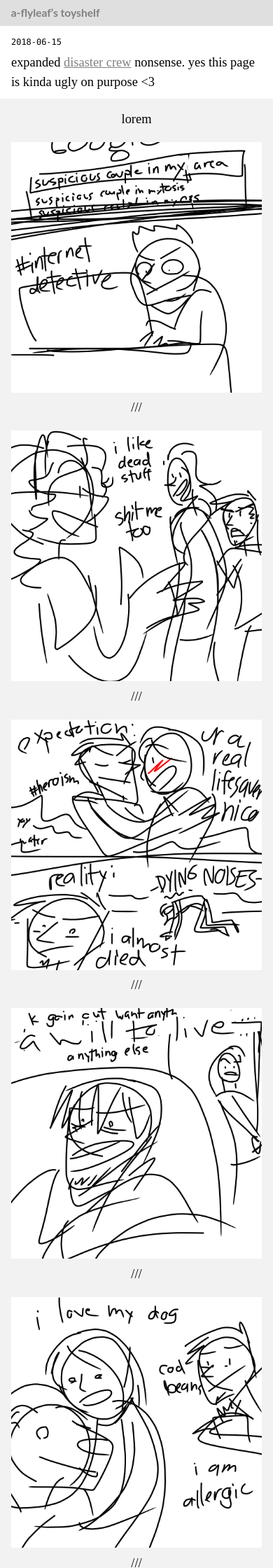
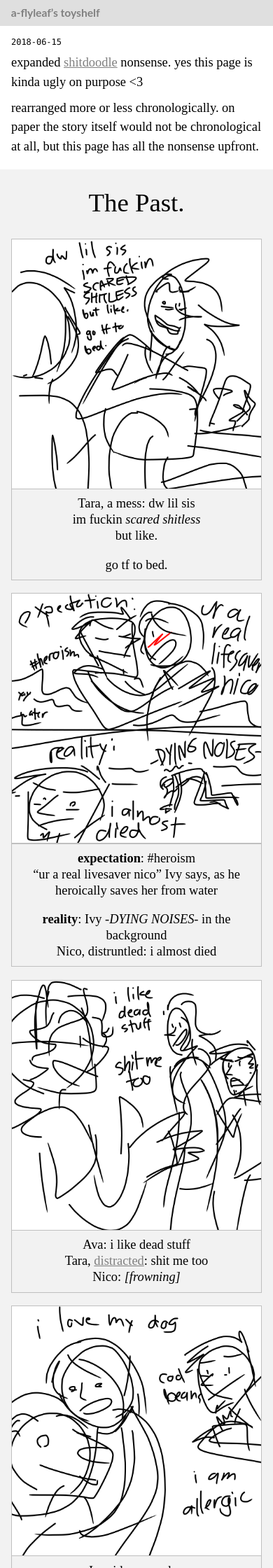
Before and after one commit to a-flyleaf/toyshelf, a Jekyll site: the page built from disaster-crew/2018-06-15/index.html, in a window 390 px wide. Shown: the top 2240 px of the page at 70% size. Built offline with Jekyll 4.4.1, drawn with Linux system fonts in a browser that asks for light colours; some web fonts are replaced; some of the changed text lies outside the part shown.

Commit message:
~d-c shitdoodle bs page ?done

```diff
--- a/disaster-crew/2018-06-15/index.html
+++ b/disaster-crew/2018-06-15/index.html
@@ -3,101 +3,163 @@ layout: 1
 title: 2018-06-15
 # nav: disaster-crew
 
-css: "/* .x{position:absolute; left:-999px; width:1px; height:1px; top:auto; overflow:hidden;} /*should be in the site's main css tbfh*/
+css: ".sc{text-transform:uppercase;} em.sc{font-style:normal;} /*should be in the site's main css tbfh*/
 	#content .wrap{max-width:100%; font-family:initial; padding:0;}
 	h1{margin-top:0; font-size:.65em; border:0; font-family:consolas,monospace; font-weight:normal;}
 	h1,.wrap>p{padding:0 1rem;}
+	.wrap>p+p{margin-bottom:1em;}
 	section{padding:1rem; text-align:center;}
-	section:nth-of-type(odd){background:rgba(0,0,0,.05);} @media (prefers-color-scheme:dark){section:nth-of-type(odd){background:rgba(0,0,0,.25);}}
+	section:nth-of-type(odd){background:rgba(0,0,0,.05);}
+	h2{font-size:2em; padding:0; border:0; margin:.5em 0 1em; font-weight:normal;}
 	section>p:first-of-type{margin-top:0;}
 	figure img{display:inline;}
+	figure img,figcaption{border:1px solid #bfbfbf;}
+	figcaption{max-width:502px; margin:-.5em auto 0; padding:.5em;}
+	figure p{margin:0; line-height:1.25;} figure p+p{margin-top:1em;}
+	@media (prefers-color-scheme:dark){
+		section:nth-of-type(odd){background:rgba(0,0,0,.25);}
+		figure img,figcaption{border-color:#000;}
+	}
+
+	.b{font-style:normal;}
+	big{font-size:1.5em;}
+	i .sc{font-style:italic;}
 "
 
 sec:
-  - h2: ""
-    txt1: |-
-      lorem
+  - h2: "The Past."
+    imgs:
+      - num: "13"
+        alt: |-
+          Tara, a mess: dw lil sis
+          im fuckin *scared shitless*
+          but like.
+
+          go tf to bed.
+      - num: "03"
+        alt: |-
+          <b>expectation</b>: #heroism
+          "ur a real livesaver nico" Ivy says, as he heroically saves her from water
+
+          <b>reality</b>: Ivy -<i class="sc">dying noises</i>- in the background
+          Nico, distruntled: i almost died
+      - num: "02"
+        alt: |-
+          Ava: i like dead stuff
+          Tara, [distracted](https://en.wikipedia.org/wiki/Distracted_boyfriend): shit me too
+          Nico: <i>[frowning]</i>
+      - num: "05"
+        alt: |-
+          Ivy: i love my dog
+          Nico: cool beans / i am allergic
+      - num: "06"
+        alt: |-
+          Ava: its ur dead pet
+          ???, offscreen: <em class="sc">I love you</em>
+      - num: "09"
+        alt: |-
+          ???, offscreen & dragging Ivy closer: *back my child*
+          [Ivy is not happy; dog's tail wags]
+
+          [watching in the doorway]
+          Tara: all is well
+          Nico: stfu this was a Big Fuckin Mistake™
+      - num: "11"
+        alt: |-
+          Ivy & Nico: rant rant rant complain complain complain
+      - num: "12"
+        alt: |-
+          I&N: holy shit someone gets it
+      - num: "14"
+        alt: |-
+          Tara: k so we trust each other right
+          Ava: ye
+          Tara: gr8. so idk what im doin in life lol and [dumps personal shit]
+      - num: "15"
+        alt: |-
+          Ava: hey man me neither
+          Tara: ---wtf
+          A: yeah prob not gonna live long anyway
+          T: <em class="sc">Um.</em>
+          A: its cool
+      - num: "16"
+        alt: |-
+          Ava: <em class="sc">But hey</em> <i>[pulling a rope, not listening]</i> lemme show youuuu
+          Tara: <em class="sc">Ava.</em>
+      - num: "17"
+        alt: |-
+          Ava: <em class="sc">my death box</em>
+          it is a box for death
+      - num: "18"
+        alt: |-
+          <i>[zoomed-out view of the death box contraption]</i>
+          A, offscreen: better die young b4 you become crusty right???
+      - num: "19"
+        alt: |-
+          Tara, upset, in the foreground: im going home
+
+          (x) Ava will remember that.
+      - num: "21"
+        alt: |-
+          ???, offscreen: uh sweatie / u ok
+
+          Tara, staring disgruntledly at food n shit: <i>(internally) <em class="sc">she drowned our cat shitlips</em></i>
+  - h2: "The Present."
     imgs:
       - num: "01"
         alt: |-
-          ///
-      - num: "02"
-        alt: |-
-          ///
-      - num: "03"
-        alt: |-
-          ///
+          [google search: "suspicious couple in my area"]
+          [is Vexus, #internet detective]
       - num: "04"
         alt: |-
-          ///
-      - num: "05"
+          Ivy: k goin out want anyth---
+          Nico: <em class="b"><big>a will to live</big></em>
+          Ivy: anything else
+      - num: "10"
         alt: |-
-          ///
-      - num: "06"
-        alt: |-
-          ///
+          [Vexus holds a phone up to the window, Now Recording: <em class="sc">Drama</em>]
+
+          ???, offscreen: wtf liar
+          ???: oh he ded
       - num: "07"
         alt: |-
-          ///
+          Vexus, standing on a counter and pointing angrily: <em class="sc">confess ur sins</em>
+          Ivy, nonplussed: is that a gremlin
+      - num: "20"
+        alt: |-
+          Ivy: and then everyone was sad / so pls STFU.
+          [offscreen, guilty Nico faces]
       - num: "08"
         alt: |-
-          ///
-      - num: "09"
-        alt: |-
-          ///
-      - num: "10"
-        alt: |-
-          ///
-      - num: "11"
-        alt: |-
-          ///
-      - num: "12"
-        alt: |-
-          ///
-      - num: "13"
-        alt: |-
-          ///
-      - num: "14"
-        alt: |-
-          ///
-      - num: "15"
-        alt: |-
-          ///
-      - num: "16"
-        alt: |-
-          ///
-      - num: "17"
-        alt: |-
-          ///
-      - num: "18"
-        alt: |-
-          ///
-      - num: "19"
-        alt: |-
-          ///
-      - num: "20"
-        alt: |-
-          ///
-      - num: "21"
-        alt: |-
-          ///
+          Ivy: k you've had fun. now,
+          [[frowning](https://neilblr.com/post/58490668107)] <em style="font-family:sans-serif;font-style:normal;">Leave.</em>
       - num: "22"
         alt: |-
-          ///
+          Levi, to Vexus, who is not listening: bruh / bro friend me / bruh im so concerned
+  - h2: "the theme, ig"
+    imgs:
       - num: "23"
         alt: |-
-          ///
+          Ivy, on the phone in bed: i hate my parents hbu
+          Nico, sadly playing video games, also on the phone: father i crave divorce
+          I: thats rough dude
       - num: "24"
         alt: |-
-          ///
+          Nico: thx for listening when no one else would
+          Ivy: tara tho?
+          N: <em class="sc">like never. idk why</em>
       - num: "25"
         alt: |-
-          ///
+          Ivy: k but same??? / like girl wtf we trusted you & u do this.
       - num: "26"
         alt: |-
-          ///
+          Ivy, Nico, and also Tara to Ava:
+          friend-
+          ship
+          sucks
+          tbfh
     txt2: |-
-      ipsum
+      depression. the end
 
 #  - h2: ""
 #    txt1: |-
@@ -112,10 +174,13 @@ sec:
 #    txt2: |-
 #      ipsum
 ---
-<p>expanded <a href="{%include url.html%}/disaster-crew">disaster crew</a> nonsense. yes this page is kinda ugly on purpose &lt;3</p>
+<p>expanded <a href="{%include url.html%}/art/storybs">shitdoodle</a> nonsense. yes this page is kinda ugly on purpose &lt;3</p>
+<p>rearranged more or less chronologically. on paper the story itself would not be chronological at all, but this page has all the nonsense upfront.</p>
 
-{%for sec in page.sec%}<section>{%if sec.h2%}{{sec.h2}}{%endif%}{%if sec.txt1%}{{sec.txt1|markdownify}}{%endif%}{%for i in sec.imgs%}<figure>
+{%for sec in page.sec%}<section>{%if sec.h2%}<h2>{{sec.h2}}</h2>{%endif%}{%if sec.txt1%}{{sec.txt1|markdownify}}{%endif%}{%for i in sec.imgs%}<figure>
 	<img src="{{i.num}}.png" alt="">
-	<figcaption class="x">{{i.alt}}</figcaption>
+	<figcaption>{{i.alt|markdownify}}</figcaption>
 </figure>{%endfor%}{%if sec.txt2%}{{sec.txt2|markdownify}}{%endif%}
 </section>{%endfor%}
+
+<p><a href="{%include url.html%}/disaster-crew">← back to disaster crew index</a></p>
```
